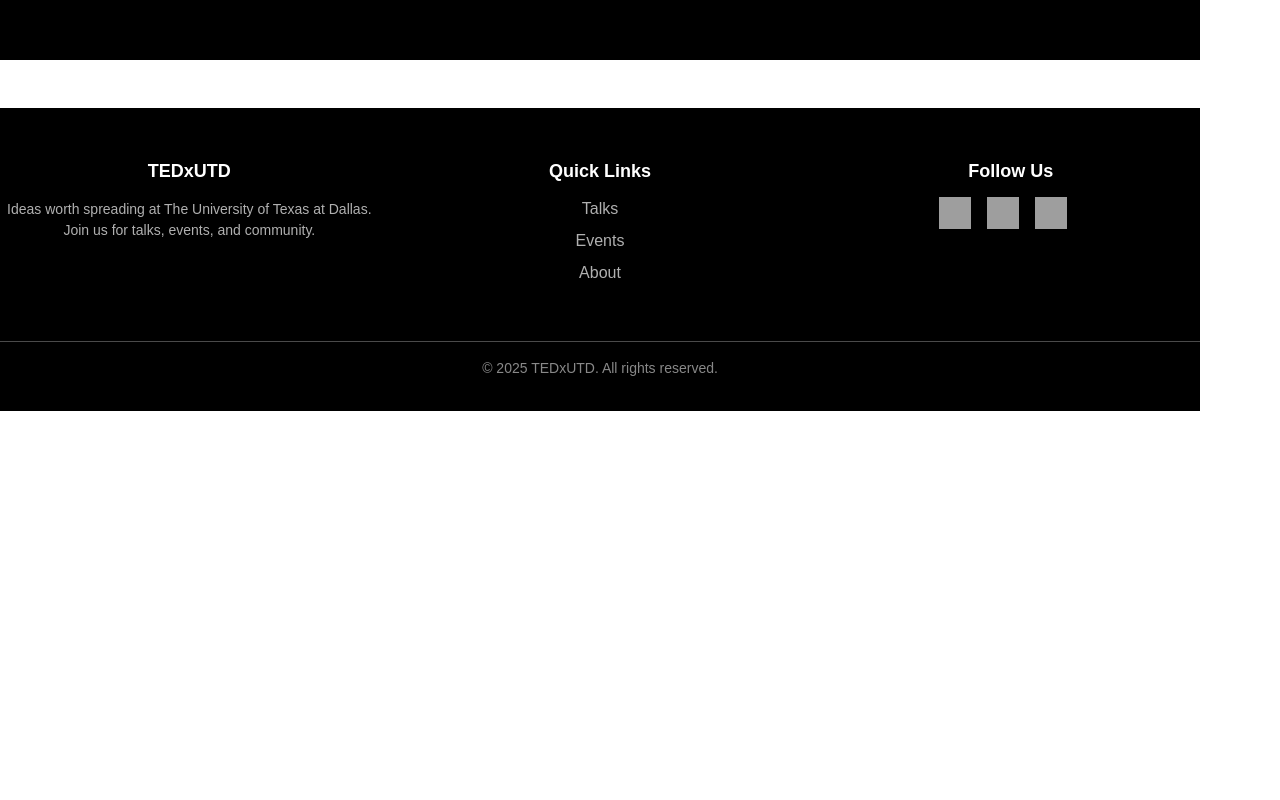
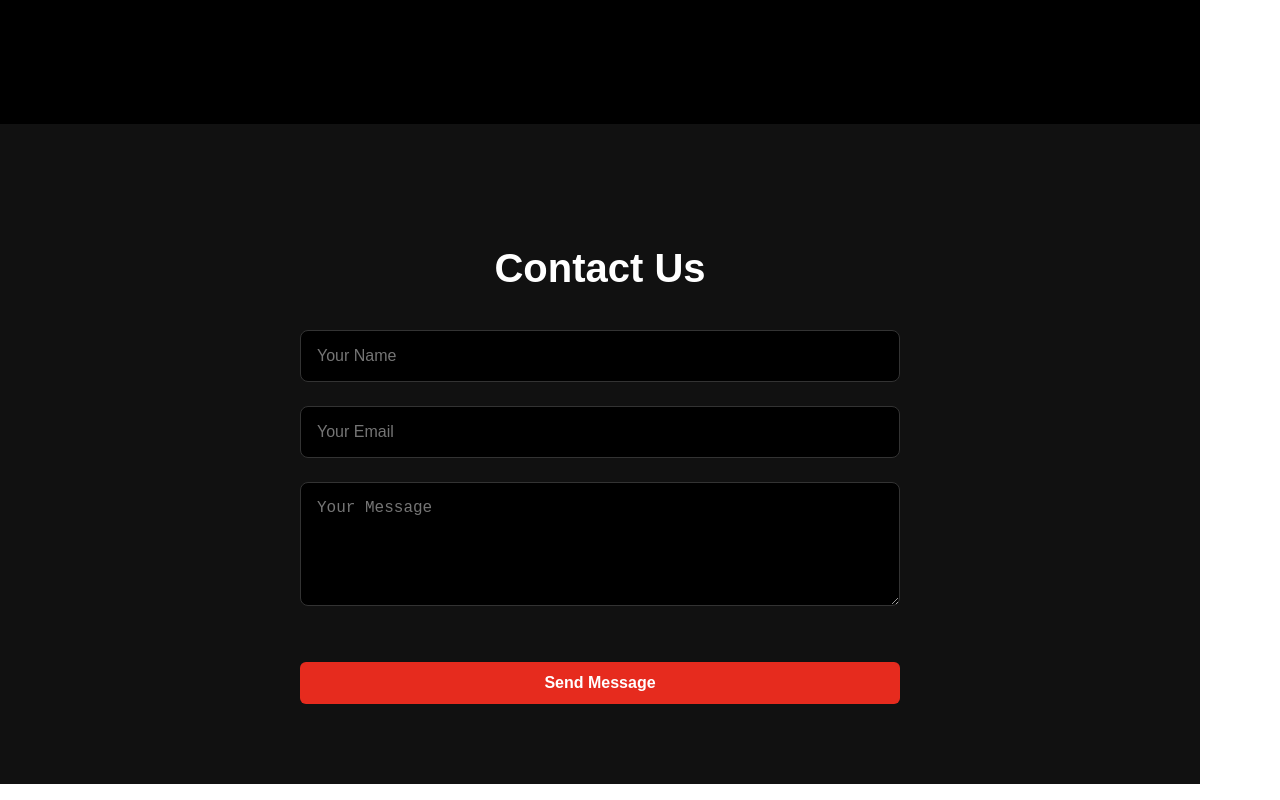
Before and after one commit to shriya77/TedxUTD, a React (Vite) app: page / in a window 1280 px wide. Shown: the part 1740-2540 px from the top of the page. Before the commit the page ends 2151 px from the top, so only its background shows below. Built offline with nearby package versions, Linux system fonts and the light colour scheme; grey boxes are pictures that could not be loaded.

Commit message:
contact form and footer

```diff
--- a/src/AboutPage.jsx
+++ b/src/AboutPage.jsx
@@ -1,5 +1,3 @@
-
-
 import React from "react";
 import { Link } from "react-router-dom";
 
@@ -13,10 +11,27 @@
   ];
 
   const team = [
-    { name: "Jane Doe", role: "President" },
-    { name: "John Smith", role: "Vice President" },
-    { name: "Alice Johnson", role: "Event Coordinator" },
-    { name: "Michael Lee", role: "Marketing Lead" },
+    { name: "Asmita Vadde", role: "President" },
+    { name: "Salsabil Aziz", role: "Vice President" },
+    { name: "Shriya Kalyan", role: "Director of Technology" },
+    { name: "Mariyah Syed", role: "Director of Licensing" },
+    { name: "Kaylyn Lau", role: "Director of Fundraising (Treasurer)" },
+    { name: "Pranavi Yedluri", role: "Director of Logistics" },
+    { name: "Madhuvanthi Magge", role: "Director of Logistics" },
+    { name: "Ananya Karthik", role: "Director of Content" },
+    { name: "Samantha Vuong", role: "Director of Outreach" },
+    { name: "Isma Siddiqi", role: "Director of Design" },
+    { name: "Saamya Gupta", role: "Director of Design" },
+    { name: "Yusra Mohammed", role: "Director of Operations (Secretary)" },
+    { name: "Preet Patel", role: "Director of Operations (Secretary)" },
+    { name: "Khaylenn Cortez", role: "Director of Marketing" },
+    { name: "Duaa Sarayi", role: "Outreach Assistant" },
+    { name: "Nu Nguyen", role: "Design Assistant" },
+    { name: "Fatma Ikibas", role: "Marketing Committee" },
+    { name: "Nandini Patel", role: "Marketing Committee" },
+    { name: "Raagavika Govindarajan", role: "Logistics Assistant" },
+    { name: "Abhilash Kulkarni", role: "Logistics Committee" },
+    { name: "Rohit Savant", role: "Photographer/Videographer" },
   ];
 
   // Inline style objects
@@ -251,7 +266,15 @@
               style={teamCard}
             >
               <div style={teamPhoto}>
-                Photo
+                {member.name === "Shriya Kalyan" ? (
+                  <img
+                    src="https://media.licdn.com/dms/image/v2/D5603AQHC_6N0Rqw0yA/profile-displayphoto-scale_400_400/B56ZlOA7npJwAg-/0/1757950491872?e=2147483647&v=beta&t=Kv2fPQDTejv1ICd-Dz-ySEm1t8PQZYdW48brIaMFIlI"
+                    alt="Shriya Kalyan"
+                    style={{ width: "128px", height: "128px", borderRadius: "50%", objectFit: "cover" }}
+                  />
+                ) : (
+                  "Photo"
+                )}
               </div>
               <h3 style={teamName}>{member.name}</h3>
               <p style={teamRole}>{member.role}</p>
--- a/src/HomePage.jsx
+++ b/src/HomePage.jsx
@@ -226,6 +226,85 @@
           </Link>
         </div>
       </section>
+
+      {/* Contact Form */}
+      <section
+        style={{
+          padding: "5rem 1.5rem",
+          backgroundColor: "#111",
+          color: "white",
+          textAlign: "center",
+          marginTop: "4rem",
+        }}
+      >
+        <h2 style={{ fontSize: "2.5rem", fontWeight: "800", marginBottom: "2rem" }}>
+          Contact Us
+        </h2>
+        <form
+          style={{
+            maxWidth: "600px",
+            margin: "0 auto",
+            display: "flex",
+            flexDirection: "column",
+            gap: "1.5rem",
+          }}
+          onSubmit={(e) => {
+            e.preventDefault();
+            alert("Message sent! (This is a demo)");
+          }}
+        >
+          <input
+            type="text"
+            placeholder="Your Name"
+            required
+            style={{
+              padding: "1rem",
+              borderRadius: "0.5rem",
+              border: "1px solid #333",
+              backgroundColor: "black",
+              color: "white",
+              fontSize: "1rem",
+              outline: "none",
+            }}
+          />
+          <input
+            type="email"
+            placeholder="Your Email"
+            required
+            style={{
+              padding: "1rem",
+              borderRadius: "0.5rem",
+              border: "1px solid #333",
+              backgroundColor: "black",
+              color: "white",
+              fontSize: "1rem",
+              outline: "none",
+            }}
+          />
+          <textarea
+            placeholder="Your Message"
+            rows="5"
+            required
+            style={{
+              padding: "1rem",
+              borderRadius: "0.5rem",
+              border: "1px solid #333",
+              backgroundColor: "black",
+              color: "white",
+              fontSize: "1rem",
+              outline: "none",
+            }}
+          />
+          <button
+            type="submit"
+            style={buttonStyle}
+            onMouseEnter={(e) => Object.assign(e.target.style, hoverButtonStyle)}
+            onMouseLeave={(e) => Object.assign(e.target.style, buttonStyle)}
+          >
+            Send Message
+          </button>
+        </form>
+      </section>
     </div>
   );
 };
--- a/src/components/Footer.jsx
+++ b/src/components/Footer.jsx
@@ -115,7 +115,7 @@
 
       {/* Bottom Bar */}
       <div style={bottomBarStyle}>
-        © {new Date().getFullYear()} TEDxUTD. All rights reserved.
+        © Copyright {new Date().getFullYear()} TEDxUTD. This independent TEDx event is operated under license from TED.
       </div>
     </footer>
   );
```
